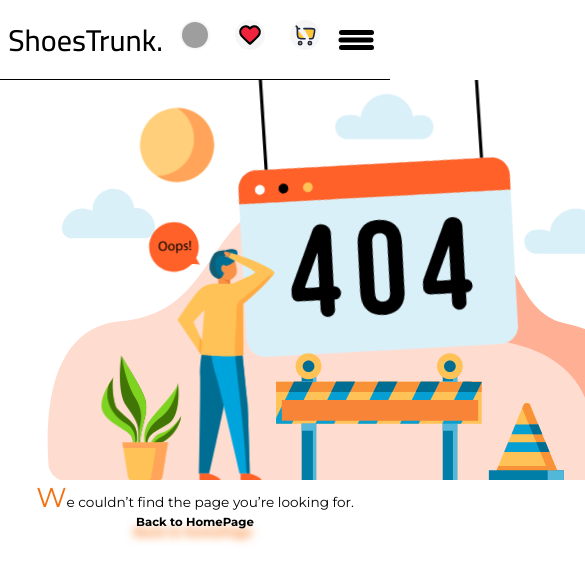
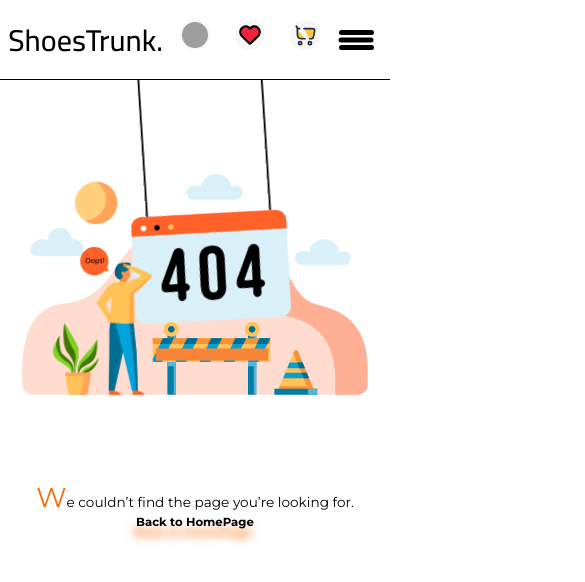
Before and after one commit to sabriLamouchi/ShoesTrunk-Project, a React (Create React App) app: page / in a window 390 px wide. Shown: the top 582 px of the page, 585 px wide, since content can reach past the window. Built offline with nearby package versions, Linux system fonts and the light colour scheme; grey boxes are pictures that could not be loaded; the HTML template or start-up script is replaced by a standard one.

Commit message:
display the navlink components

```diff
--- a/src/App.css
+++ b/src/App.css
@@ -118,5 +118,8 @@ header + div.notFound section >a:hover{
   text-shadow: none;
   box-shadow: -2px 10px var(--Orange);
 }
-header + div.notFound  >div{
+@media (max-width:688px) {
+  header + div.notFound div{
+    width: 100% !important;
+  }
 }
--- a/src/components/header/Header.js
+++ b/src/components/header/Header.js
@@ -29,7 +29,7 @@ import { NavLink, Outlet } from "react-router-dom";
     return (
         <>
         <header ref={elementRef}>
-            <NavLink to={'/shoesTrunk-Project'}>ShoesTrunk.</NavLink>
+            <NavLink style={{display:"block"}} to={'/shoesTrunk-Project'}>ShoesTrunk.</NavLink>
             <ul className="list-items active">
                 <li><a href="">New&featured</a></li>
                 <li><a href="">Men</a></li>
@@ -39,8 +39,8 @@ import { NavLink, Outlet } from "react-router-dom";
             </ul>
             <ul className="interract-items">
                 <li><a href=""><img src={search} alt="search"/></a></li>
-                <li><NavLink to={"Likes_page"} href=""><img src={heart} alt="Likes"/></NavLink></li>
-                <li><NavLink to={"Carte"} href=""><img src={cart} alt="carte"/></NavLink></li>
+                <li><NavLink style={{display:"block"}} to={"Likes_page"} href=""><img src={heart} alt="Likes"/></NavLink></li>
+                <li><NavLink style={{display:"block"}} to={"Carte"} href=""><img src={cart} alt="carte"/></NavLink></li>
             </ul>
             <div className="toggle" onClick={()=>{
                 // console.log(document.querySelector('.list-items'));
```
